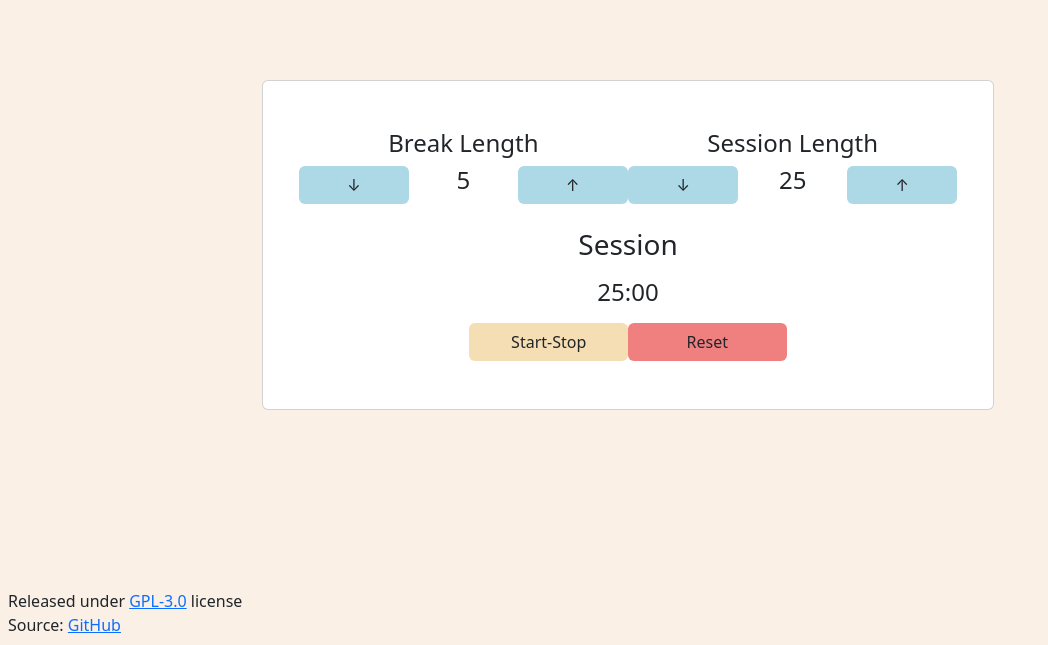
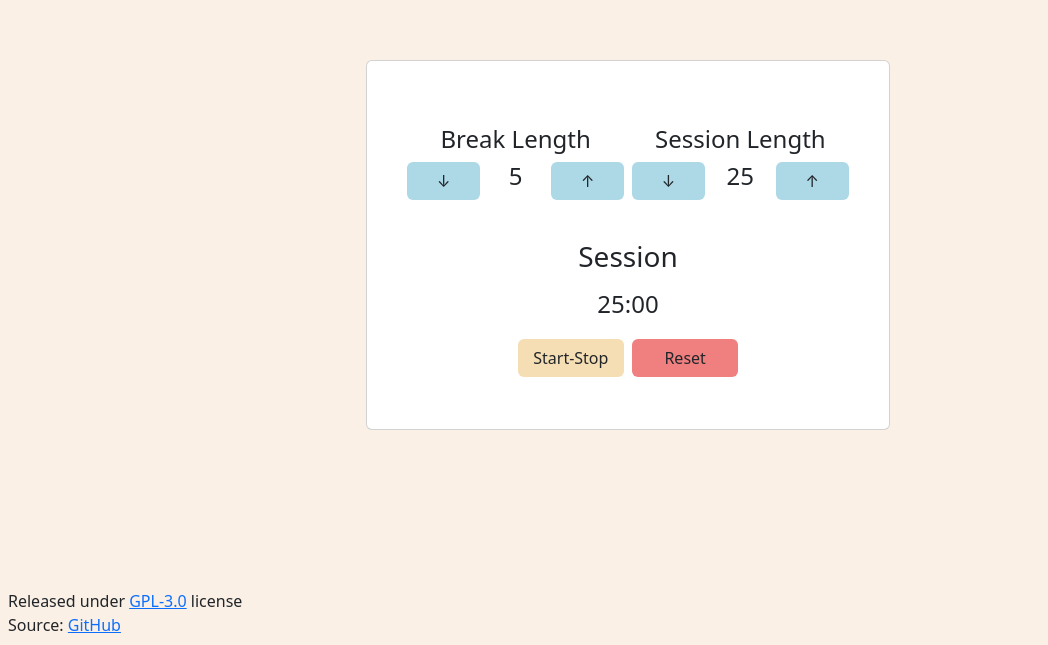
Before and after one commit to pablomartan/pomodoro, a React app: page / in a window 1280 px wide. Shown: the part 155-800 px from the top of the page, without its empty margins (0-1048 px from the left). Built offline with nearby package versions, Linux system fonts and the light colour scheme.

Commit message:
feat: update space between elements
Modify padding and margin on buttons and components to add improve
readibility and appearance

```diff
--- a/src/js/App.js
+++ b/src/js/App.js
@@ -57,7 +57,7 @@ export const App = () => {
 
   return(
     <>
-      <div id="app" className="card p-5 justify-self-center col-7">
+      <div id="app" className="card p-5 justify-self-center col-8 col-md-6 col-lg-5">
         <div className="row" id="length-control">
           <LengthControl name="break" value={state.breakLength} inc={breakInc} dec={breakDec} />
           <LengthControl name="session" value={state.sessionLenght} inc={sessionInc} dec={sessionDec} />
--- a/src/js/LengthControl.js
+++ b/src/js/LengthControl.js
@@ -9,7 +9,7 @@ export const LengthControl = props => {
   const dispatch = useDispatch();
 
   return(
-    <div className="length-control col" id={props.id}>
+    <div className="length-control col p-3" id={props.id}>
       <h4 className="text-capitalize text-center" id={labelId}>{props.name} length</h4>
       <div className="row">
         <button className="col btn my-buttons" id={decrementId} onClick={() => dispatch(props.dec())}>↓</button>
--- a/src/js/Timer.js
+++ b/src/js/Timer.js
@@ -11,10 +11,10 @@ export const Timer = props => {
       <h3 className="text-center mb-3" id="timer-label">{state.timerLabel}</h3>
       <h4 className="text-center mb-3" id="time-left">{props.timeLeft}</h4>
       <div className="row justify-content-center" id="timer-controls">
-        <div className="col col-md-3 text-center btn" id="start_stop" onClick={() => {
+        <div className="col col-md-3 text-center btn m-1" id="start_stop" onClick={() => {
           props.startStopHandler(state, dispatch)
         }}>Start-Stop</div>
-        <div className="col col-md-3 text-center btn" id="reset" onClick={() => {
+        <div className="col col-md-3 text-center btn m-1" id="reset" onClick={() => {
           dispatch(props.reset());
         }}>
           Reset
```
